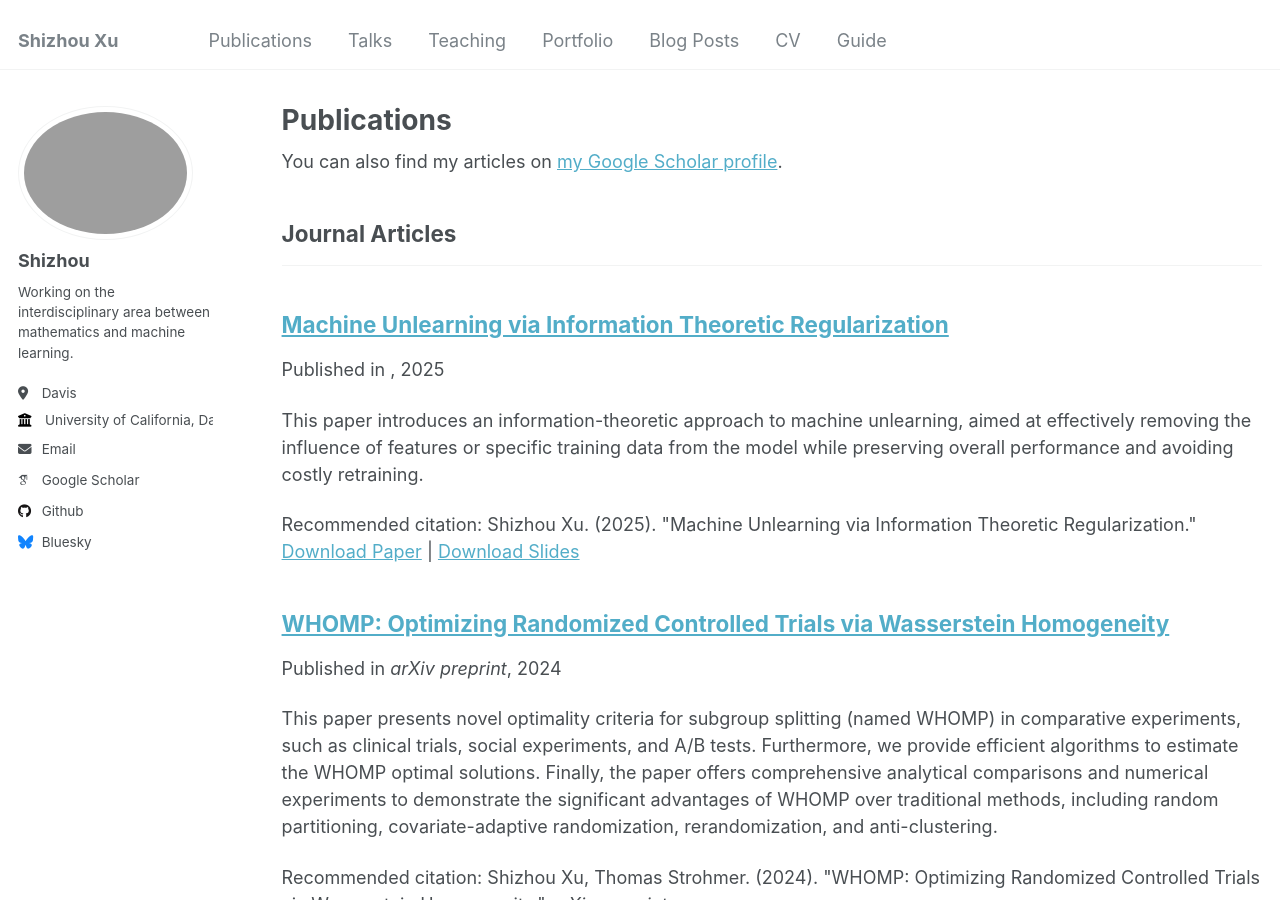
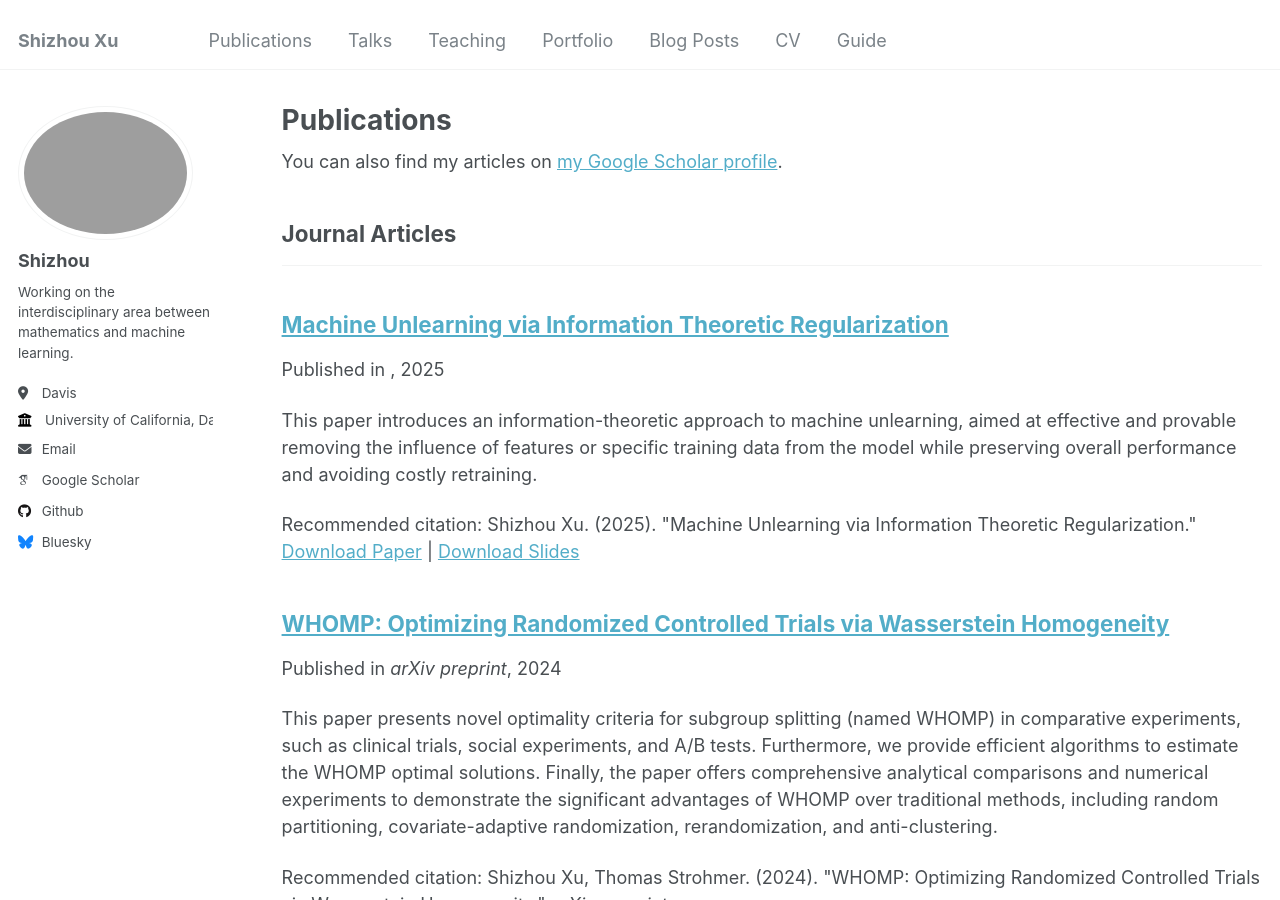
Before and after one commit to xushizhou/xushizhou.github.io, a Jekyll site: the page built from _pages/publications.html, in a window 1280 px wide and 900 px high. Built offline with Jekyll 4.4.1, drawn with Linux system fonts in a browser that asks for light colours; some web fonts are replaced.

Commit message:
Revise excerpt for MUIR publication
Updated the excerpt to clarify the approach to machine unlearning.

```diff
--- a/_publications/MUIR.md
+++ b/_publications/MUIR.md
@@ -3,7 +3,7 @@ title: "Machine Unlearning via Information Theoretic Regularization"
 collection: publications
 category: manuscripts
 permalink: /publication/2024-06-01-machine-unlearning
-excerpt: "This paper introduces an information-theoretic approach to machine unlearning, aimed at effectively removing the influence of features or specific training data from the model while preserving overall performance and avoiding costly retraining."
+excerpt: "This paper introduces an information-theoretic approach to machine unlearning, aimed at effective and provable removing the influence of features or specific training data from the model while preserving overall performance and avoiding costly retraining."
 date: 2025-02-08
 venue: ''
 slidesurl: ''
```
